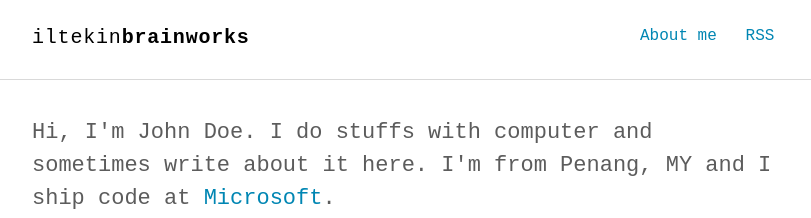
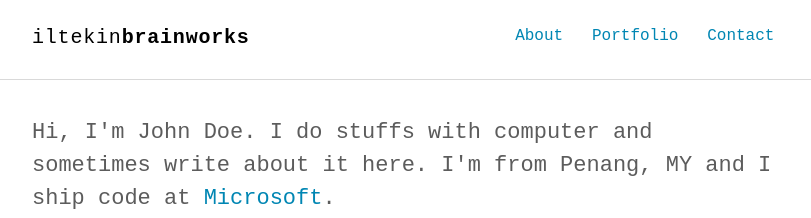
Before and after one commit to iltekin/iltekin.github.io, a Jekyll site: the page built from index.html, in a window 1280 px wide. Shown: the top 218 px of the page, without its empty margins (232-1043 px from the left). Built offline with Jekyll 4.4.1, drawn with Linux system fonts in a browser that asks for light colours; some web fonts are replaced.

Commit message:
navbar fixed

```diff
--- a/_includes/nav.html
+++ b/_includes/nav.html
@@ -3,8 +3,10 @@
   <div class="container">
     <h1 class="logo"><a href="{{ '/' | prepend: site.baseurl | prepend: site.url }}">{{ site.title_left }}<span>{{ site.title_right }}</span></a></h1>
     <ul class="navbar">
-      <li><a href="{{ '/about' | prepend: site.baseurl | prepend: site.url }}">About me</a></li>
-      <li><a href="{{ "/feed.xml" | prepend: site.baseurl | prepend: site.url }}" target="_blank">RSS</a></li>
+      <li><a href="{{ '/about' | prepend: site.baseurl | prepend: site.url }}">About</a></li>
+      <li><a href="{{ '/portfolio' | prepend: site.baseurl | prepend: site.url }}">Portfolio</a></li>
+      <li><a href="{{ '/contact' | prepend: site.baseurl | prepend: site.url }}">Contact</a></li>
+      <li style="display: none"><a href="{{ "/feed.xml" | prepend: site.baseurl | prepend: site.url }}" target="_blank">RSS</a></li>
     </ul>
   </div>
 </nav>
```
